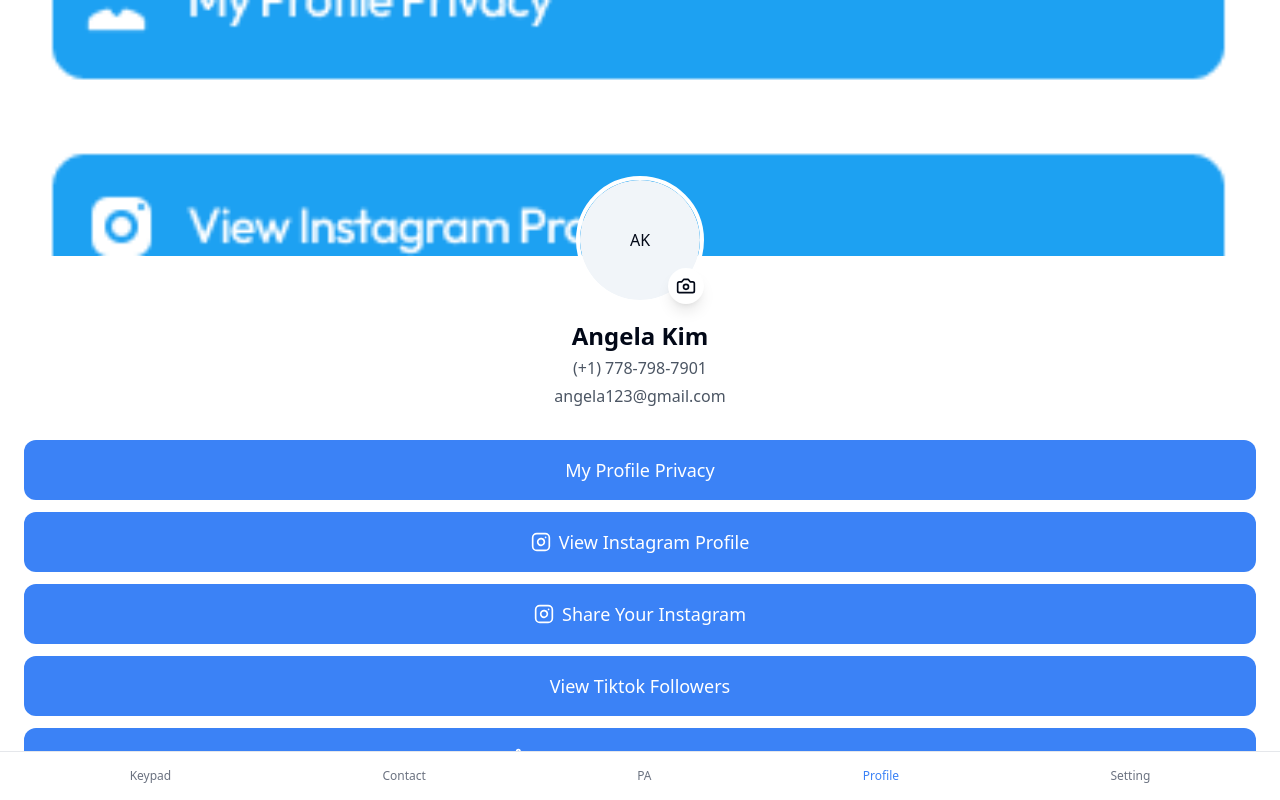
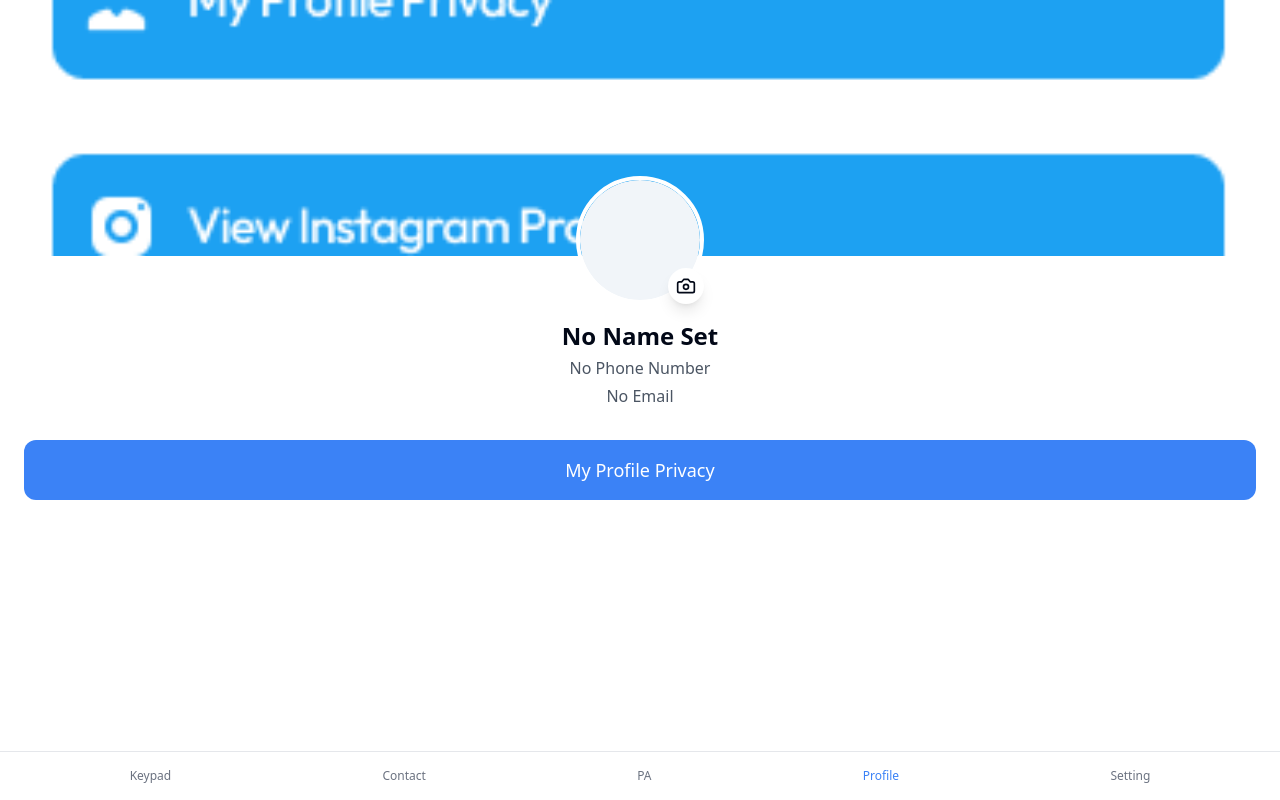
Before and after one commit to Saking-tech/figma-responsive-magic, a React (Vite) app: page /contact in a window 1280 px wide. Built offline with nearby package versions, Linux system fonts and the light colour scheme.

Commit message:
Add user details display feature
Implement functionality to show user details filled during the signup process.
[skip gpt_engineer]

```diff
--- a/src/pages/Contact.tsx
+++ b/src/pages/Contact.tsx
@@ -6,15 +6,26 @@ import { Avatar, AvatarImage, AvatarFallback } from "@/components/ui/avatar";
 const Contact = () => {
   const navigate = useNavigate();
 
-  // This would typically come from your user context/state
-  const profile = {
-    name: 'Angela Kim',
-    phone: '(+1) 778-798-7901',
-    email: 'angela123@gmail.com',
-    instagram: 'https://instagram.com/angela',
-    linkedin: 'https://linkedin.com/in/angela',
-    tiktok: 'https://tiktok.com/@angela'
+  // Get profile data from localStorage (this would typically come from your backend/state management)
+  const getProfileData = () => {
+    const profileData = localStorage.getItem('profileData');
+    if (profileData) {
+      return JSON.parse(profileData);
+    }
+    return {
+      firstName: '',
+      lastName: '',
+      phoneNumber: '',
+      email: '',
+      instagramLink: '',
+      linkedinLink: '',
+      tiktokLink: '',
+      note: ''
     };
+  };
+
+  const profile = getProfileData();
+  const fullName = `${profile.firstName} ${profile.lastName}`.trim();
 
   return (
     <div className="min-h-screen bg-white flex flex-col">
@@ -35,7 +46,7 @@ const Contact = () => {
         <div className="flex justify-center">
           <div className="relative">
             <Avatar className="w-32 h-32 border-4 border-white">
-              <AvatarFallback>AK</AvatarFallback>
+              <AvatarFallback>{`${profile.firstName?.[0] || ''}${profile.lastName?.[0] || ''}`}</AvatarFallback>
             </Avatar>
             <div className="absolute bottom-0 right-0 bg-white rounded-full p-2 shadow-lg">
               <Camera className="h-5 w-5" />
@@ -45,9 +56,9 @@ const Contact = () => {
 
         {/* Profile Info */}
         <div className="text-center mt-4 space-y-1">
-          <h1 className="text-2xl font-semibold">{profile.name}</h1>
-          <p className="text-gray-600">{profile.phone}</p>
-          <p className="text-gray-600">{profile.email}</p>
+          <h1 className="text-2xl font-semibold">{fullName || 'No Name Set'}</h1>
+          <p className="text-gray-600">{profile.phoneNumber || 'No Phone Number'}</p>
+          <p className="text-gray-600">{profile.email || 'No Email'}</p>
         </div>
 
         {/* Action Buttons */}
@@ -56,24 +67,25 @@ const Contact = () => {
             <span className="text-lg">My Profile Privacy</span>
           </button>
 
+          {profile.instagramLink && (
             <button className="w-full bg-blue-500 text-white py-4 rounded-xl flex items-center justify-center space-x-2">
               <Instagram className="h-5 w-5" />
               <span className="text-lg">View Instagram Profile</span>
             </button>
+          )}
 
-          <button className="w-full bg-blue-500 text-white py-4 rounded-xl flex items-center justify-center space-x-2">
-            <Instagram className="h-5 w-5" />
-            <span className="text-lg">Share Your Instagram</span>
-          </button>
-
+          {profile.tiktokLink && (
             <button className="w-full bg-blue-500 text-white py-4 rounded-xl flex items-center justify-center space-x-2">
               <span className="text-lg">View Tiktok Followers</span>
             </button>
+          )}
 
+          {profile.linkedinLink && (
             <button className="w-full bg-blue-500 text-white py-4 rounded-xl flex items-center justify-center space-x-2">
               <Linkedin className="h-5 w-5" />
               <span className="text-lg">View LinkedIn Profile Data</span>
             </button>
+          )}
         </div>
 
         {/* Navigation Bar */}
--- a/src/pages/ProfileSetup.tsx
+++ b/src/pages/ProfileSetup.tsx
@@ -42,7 +42,11 @@ const ProfileSetup = () => {
 
   const handleSubmit = (e: React.FormEvent) => {
     e.preventDefault();
-    // Here you would typically make an API call to save the profile data
+    // Save profile data to localStorage
+    localStorage.setItem('profileData', JSON.stringify({
+      ...formData,
+      profileImage
+    }));
     toast.success("Profile updated successfully!");
     navigate('/profile-complete');
   };
```
Lines whose indentation alone changed are shown as unchanged.
